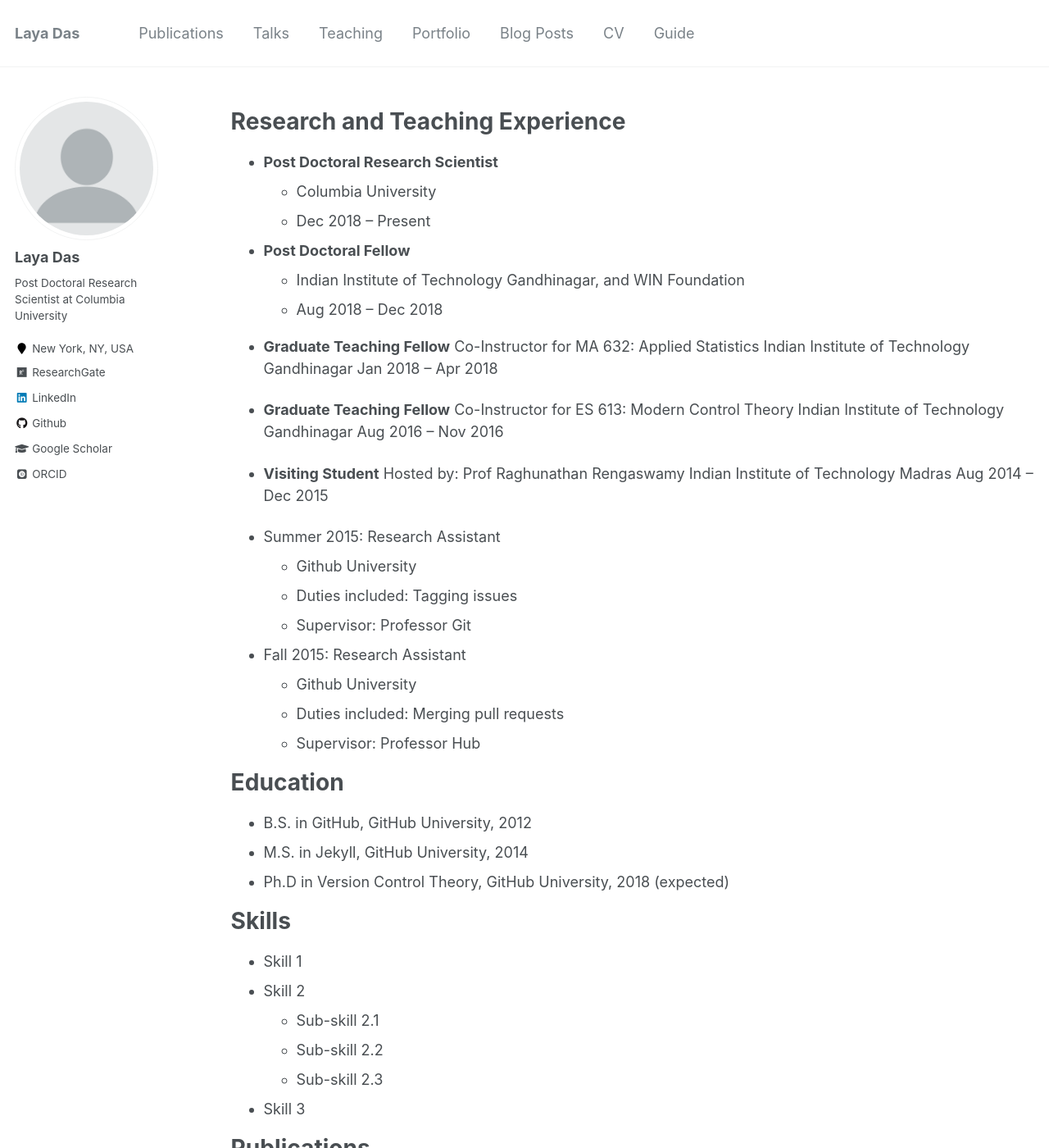
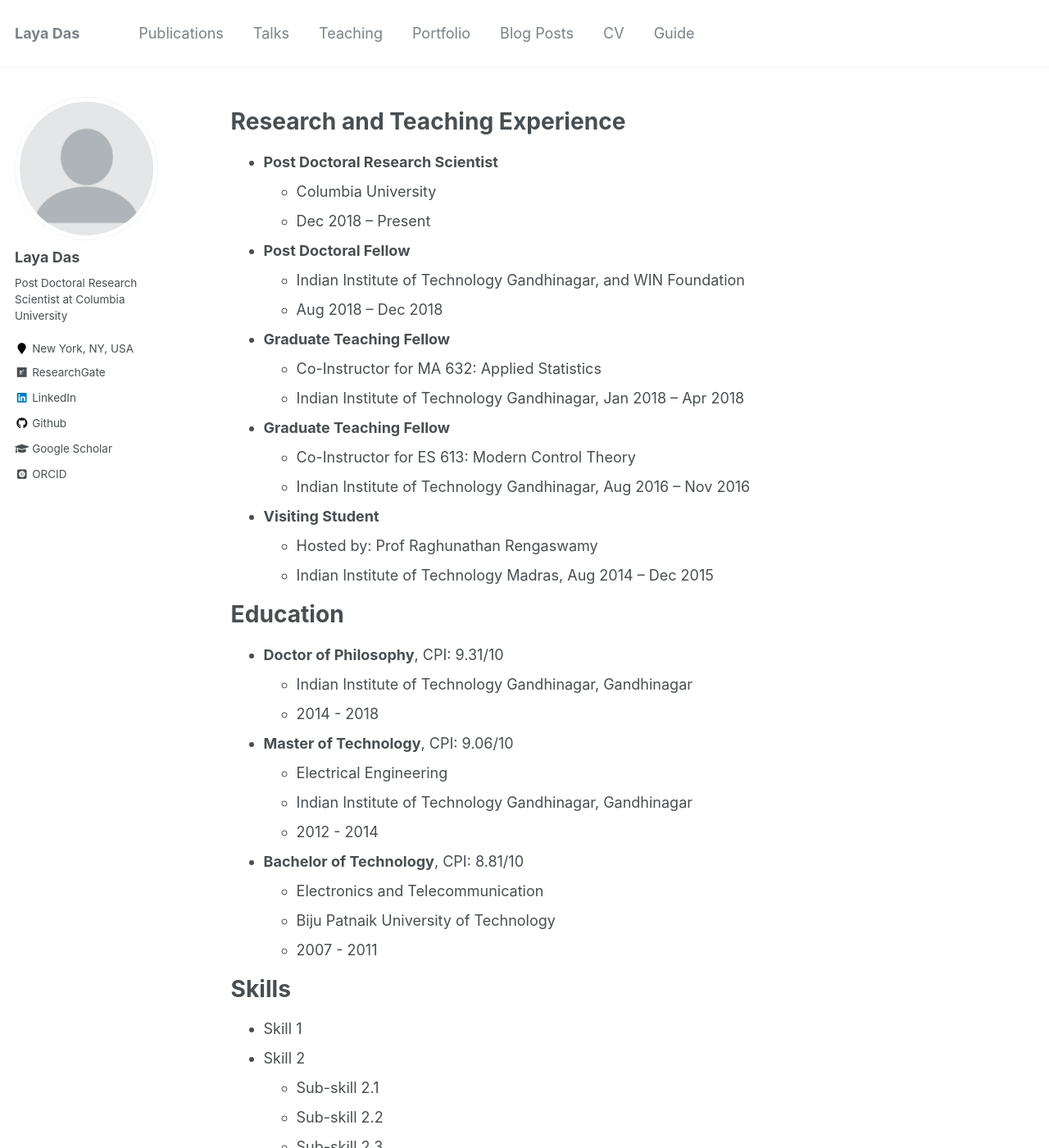
Before and after one commit to layadas/layadas.github.io, a Jekyll site: the page built from _pages/cv.md, in a window 1280 px wide and 1400 px high. Shown: the whole window at 82% size. Built offline with Jekyll 4.4.1, drawn with Linux system fonts in a browser that asks for light colours; some web fonts are replaced.

Commit message:
Update cv.md

```diff
--- a/_pages/cv.md
+++ b/_pages/cv.md
@@ -20,32 +20,30 @@ Research and Teaching Experience
 	- Aug 2018 – Dec 2018
 
 - **Graduate Teaching Fellow**
-Co-Instructor for MA 632: Applied Statistics
-Indian Institute of Technology Gandhinagar				            Jan 2018 – Apr 2018
+	- Co-Instructor for MA 632: Applied Statistics
+	- Indian Institute of Technology Gandhinagar, Jan 2018 – Apr 2018
 
 - **Graduate Teaching Fellow**
-Co-Instructor for ES 613: Modern Control Theory
-Indian Institute of Technology Gandhinagar				          Aug 2016 – Nov 2016
+	- Co-Instructor for ES 613: Modern Control Theory
+	- Indian Institute of Technology Gandhinagar, Aug 2016 – Nov 2016
 
 - **Visiting Student**
-Hosted by: Prof Raghunathan Rengaswamy
-Indian Institute of Technology Madras					          Aug 2014 – Dec 2015
-
-* Summer 2015: Research Assistant
-  * Github University
-  * Duties included: Tagging issues
-  * Supervisor: Professor Git
-
-* Fall 2015: Research Assistant
-  * Github University
-  * Duties included: Merging pull requests
-  * Supervisor: Professor Hub
+	- Hosted by: Prof Raghunathan Rengaswamy
+	- Indian Institute of Technology Madras, Aug 2014 – Dec 2015
 
 Education
 ======
-* B.S. in GitHub, GitHub University, 2012
-* M.S. in Jekyll, GitHub University, 2014
-* Ph.D in Version Control Theory, GitHub University, 2018 (expected)
+- **Doctor of Philosophy**, CPI: 9.31/10
+	- Indian Institute of Technology Gandhinagar, Gandhinagar
+	- 2014 - 2018
+- **Master of Technology**, CPI: 9.06/10
+	- Electrical Engineering
+	- Indian Institute of Technology Gandhinagar, Gandhinagar
+	- 2012 - 2014
+- **Bachelor of Technology**, CPI: 8.81/10
+	- Electronics and Telecommunication
+	- Biju Patnaik University of Technology
+	- 2007 - 2011
 
 Skills
 ======
```
